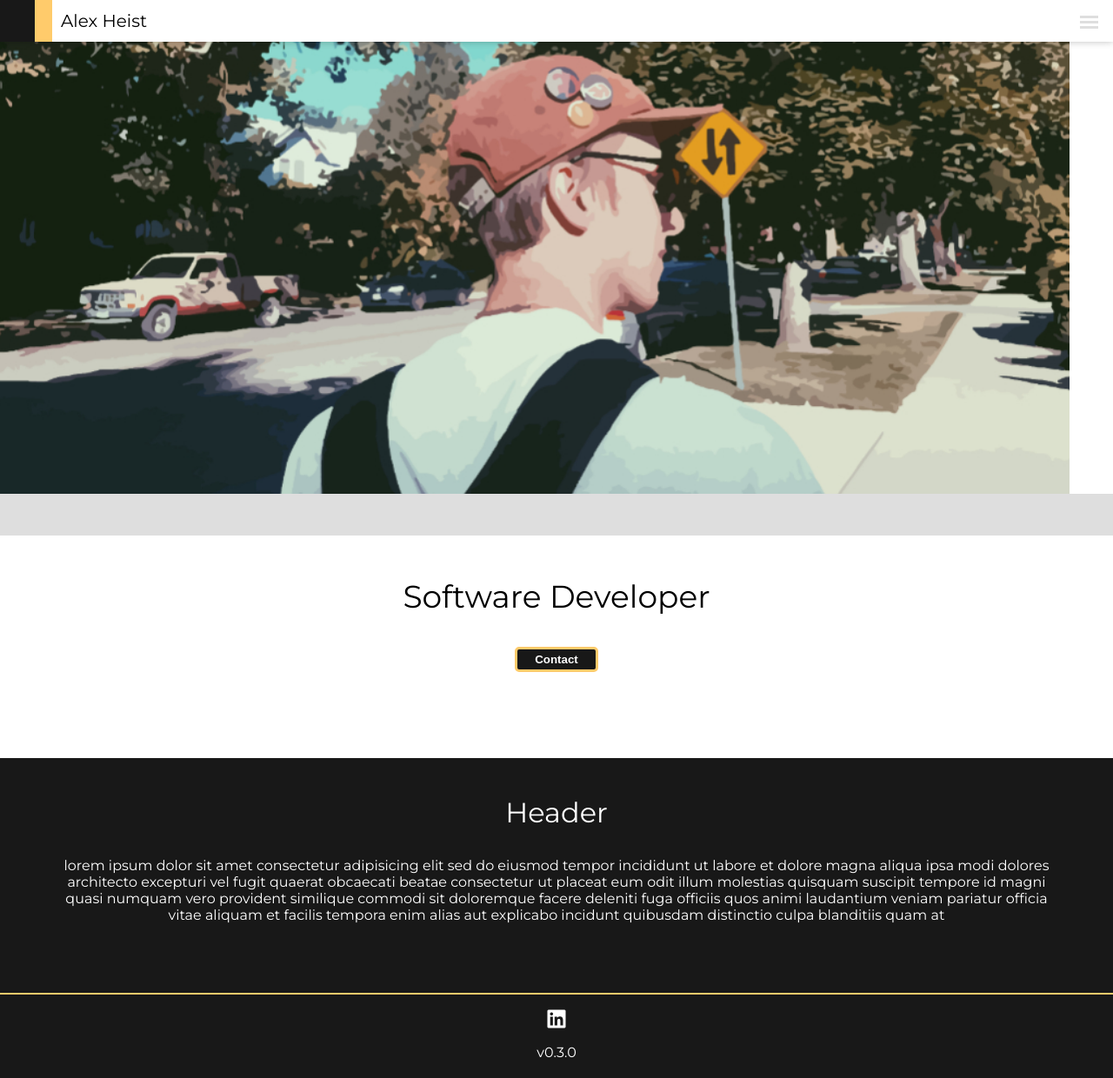
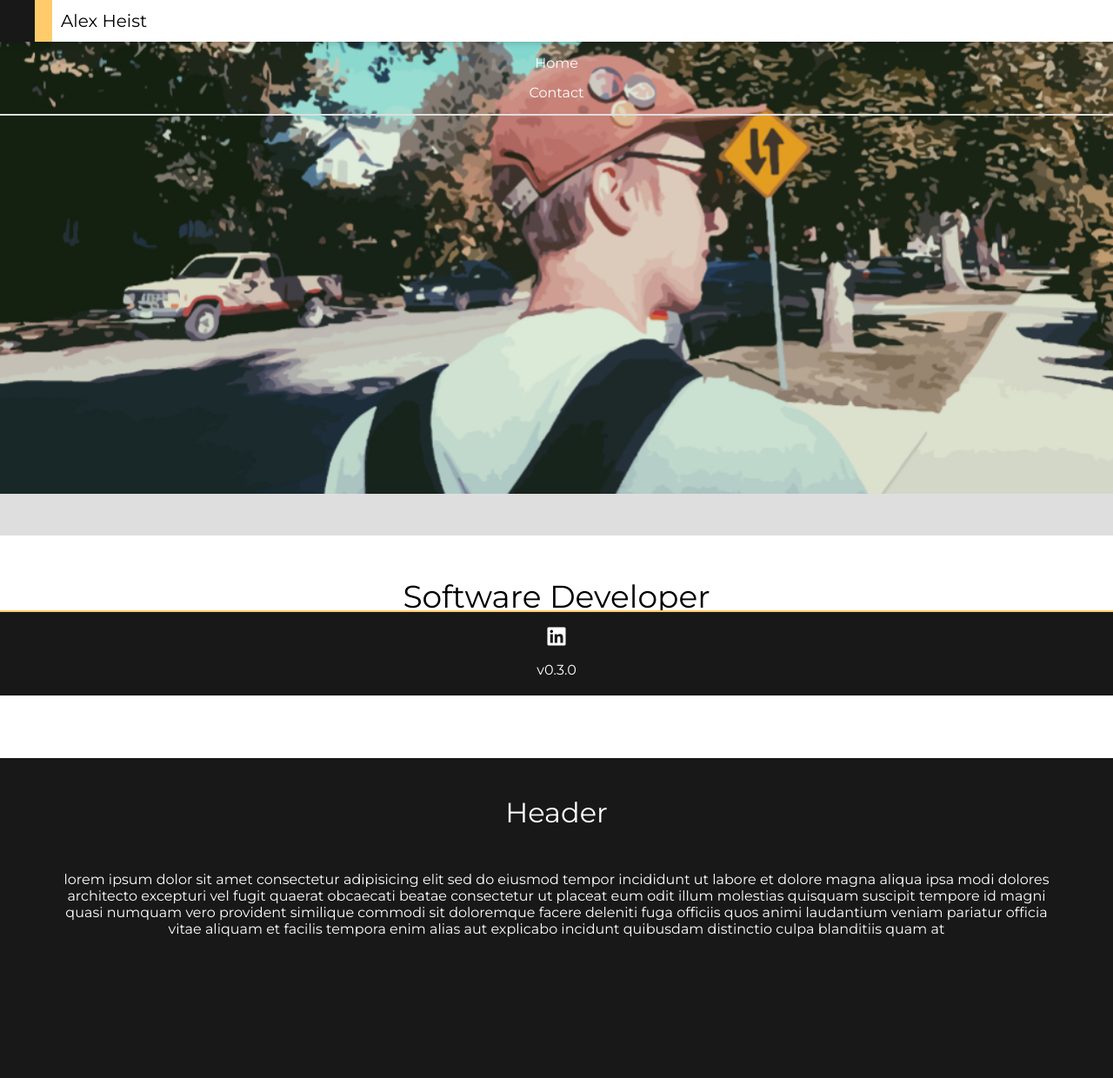
Before and after one commit to alexheist/portfolio, a Django app: page / in a window 1280 px wide. Shown: the whole page at 87% size. After the commit the page ends 1078 px from the top, so only its background shows below. Run offline with Django 3.2, Linux system fonts and the light colour scheme; style sheets or scripts are compiled from the project's sources; parts of the project's set-up code (start-up, migrations or seed data) failed here and were passed over; some libraries are stand-ins or nearby versions.

Commit message:
minor css changes

```diff
--- a/website/base/static/base/css/home.scss
+++ b/website/base/static/base/css/home.scss
@@ -282,3 +282,38 @@ main {
 		text-decoration: none;
 	}
 }
+
+@media screen and (min-width: 634px) {
+	#hero {
+		background-position: center;
+	}
+}
+
+@media screen and (min-width: 750px) {
+	#page-container {
+		display: grid;
+		grid-template-columns: auto;
+		grid-template-rows: 48px 65vh 1fr 98px;
+	}
+
+	nav {
+		background-color: rgba(255, 255, 255, .95);
+
+		.brand p {
+			background-color: rgba(255, 255, 255, 0);
+		}
+
+		.mobile-btn, .mobile-icon {
+			display: none;
+		}
+
+		ul {
+			display: inline;
+		}
+	}
+
+	main {
+		display: grid;
+		grid-row: 3/4;
+	}
+}
--- a/website/base/templates/base.html
+++ b/website/base/templates/base.html
@@ -1,7 +1,7 @@
 {% include 'header.html' %}
 <body>
-	{% include 'partials/nav.html' %}
 	<div id="page-container">
+		{% include 'partials/nav.html' %}
 		<div id="content-wrapper">
 			{% block content %}
 			{% endblock content %}
```
Also changed, not shown: 2 other files.
